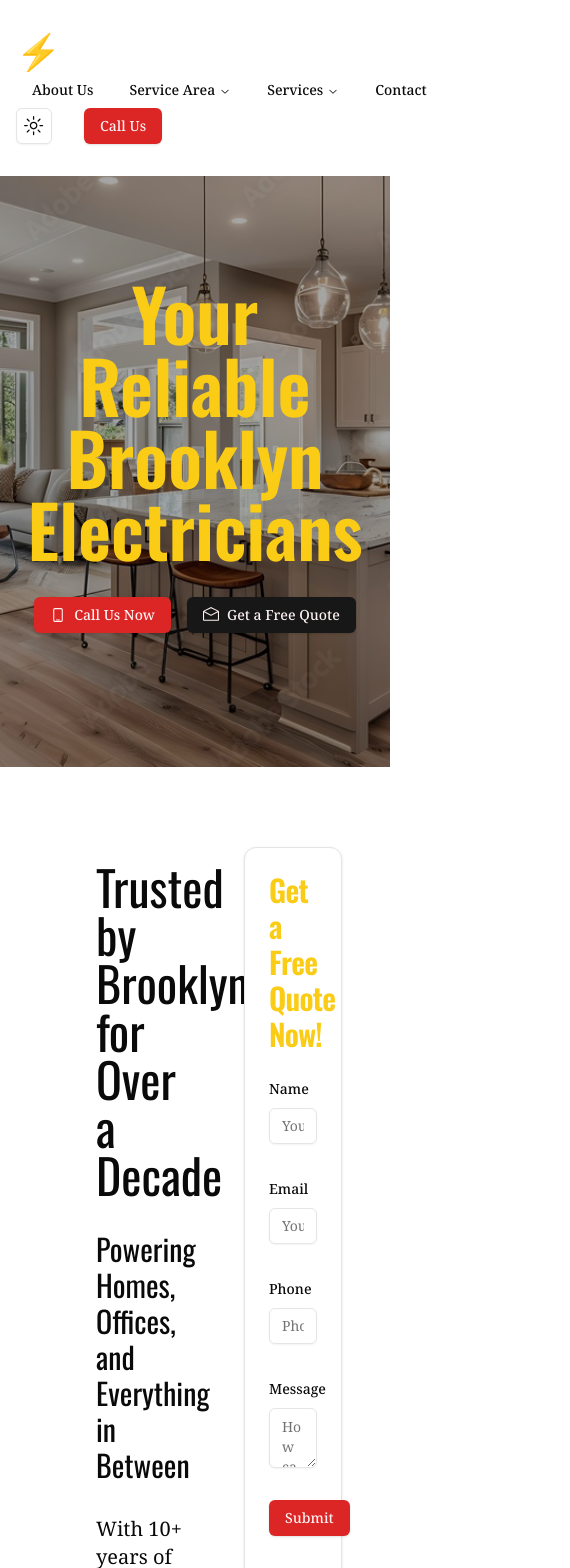
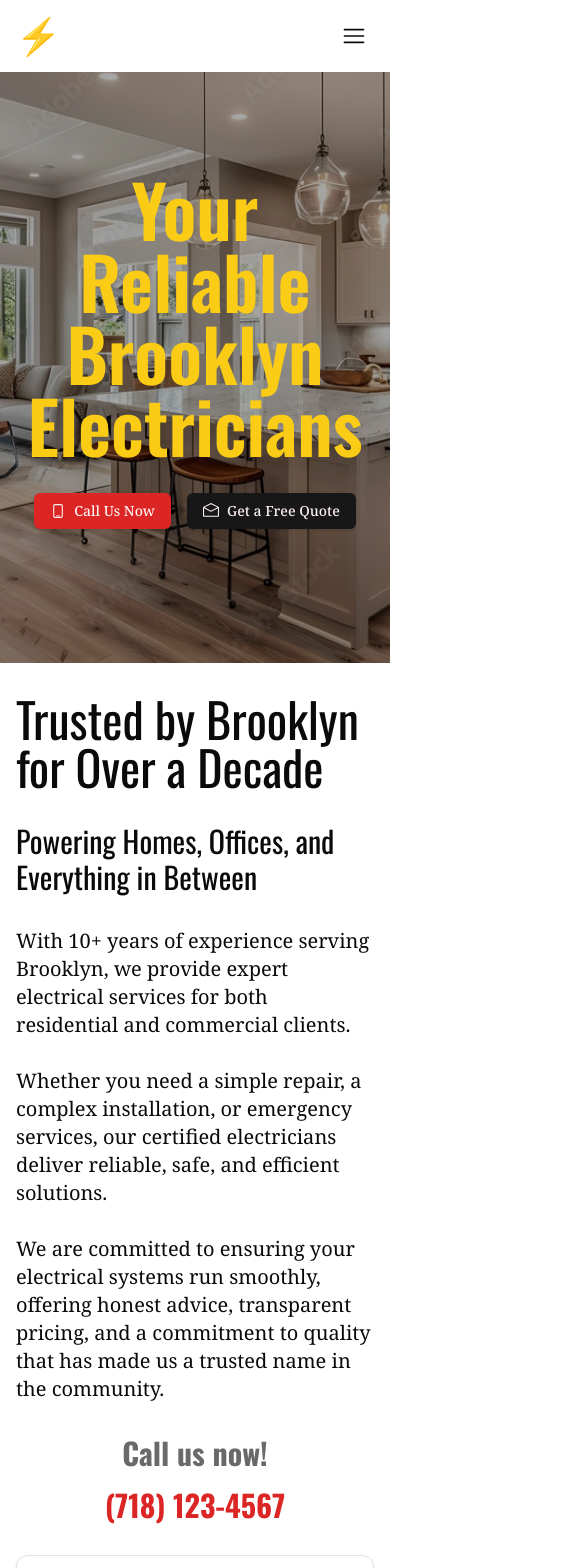
Before and after one commit to aut0maat10/e-sauna-template-a, a Next.js app: page / in a window 390 px wide. Shown: the top 1568 px of the page, 570 px wide, since content can reach past the window. Built offline with nearby package versions, Linux system fonts and the light colour scheme.

Commit message:
responsive front page

```diff
--- a/src/app/layout.tsx
+++ b/src/app/layout.tsx
@@ -1,8 +1,11 @@
+'use client'
 import { ThemeProvider } from '@/components/theme-provider'
 import { Oswald, Noto_Serif } from 'next/font/google'
 import './globals.css'
 import { NavMain } from '@/components/nav-main'
+import { NavMobile } from '@/components/nav-mobile'
 import { Footer } from '@/components/footer'
+import { useEffect, useState } from 'react'
 
 const oswald = Oswald({
   subsets: ['latin'],
@@ -17,6 +20,18 @@ const noto_serif = Noto_Serif({
 })
 
 export default function RootLayout({ children }: RootLayoutProps) {
+  const [isMobile, setIsMobile] = useState(false)
+
+  useEffect(() => {
+    const handleResize = () => {
+      setIsMobile(window.innerWidth < 768) // Adjust breakpoint as needed
+    }
+
+    handleResize() // Check on initial render
+    window.addEventListener('resize', handleResize)
+    return () => window.removeEventListener('resize', handleResize)
+  }, [])
+
   return (
     <>
       <html
@@ -36,7 +51,7 @@ export default function RootLayout({ children }: RootLayoutProps) {
             enableSystem
             disableTransitionOnChange
           >
-            <NavMain />
+            {isMobile ? <NavMobile /> : <NavMain />}
             {children}
             <Footer />
           </ThemeProvider>
--- a/src/app/services/electrical-repairs/page.tsx
+++ b/src/app/services/electrical-repairs/page.tsx
@@ -5,7 +5,7 @@ import Image from 'next/image'
 
 const ElectricalRepairs: React.FC = () => {
   return (
-    <div className="container mx-auto px-4 py-6 flex flex-col justify-center items-center">
+    <div className="container md:mx-auto md:px-4 py-6 flex flex-col justify-center items-center">
       <div className="mb-12 text-center">
         <h1 className="mb-4 text-4xl font-bold">Electrical Repairs</h1>
         <p className="mx-auto max-w-5xl text-lg text-muted-foreground">
--- a/src/components/hero-full.tsx
+++ b/src/components/hero-full.tsx
@@ -1,5 +1,6 @@
 import Image from 'next/image'
 import { Button } from './ui/button'
+import Link from 'next/link'
 import { EnvelopeOpenIcon, MobileIcon } from '@radix-ui/react-icons'
 // import { ContactForm } from './contact-form'
 // import {
@@ -34,10 +35,12 @@ export function HeroFull() {
               <MobileIcon className="mr-2 h-4 w-4" />
               Call Us Now
             </Button>
-            <Button className="bg-secondary-foreground dark:bg-secondary">
-              <EnvelopeOpenIcon className="mr-2 h-4 w-4" />
-              Get a Free Quote
-            </Button>
+            <Link href="/contact">
+              <Button className="bg-secondary-foreground dark:bg-secondary">
+                <EnvelopeOpenIcon className="mr-2 h-4 w-4" />
+                Get a Free Quote
+              </Button>
+            </Link>
           </div>
         </div>
       </div>
--- /dev/null
+++ b/src/components/nav-mobile.tsx
@@ -0,0 +1,71 @@
+'use client'
+
+import * as React from 'react'
+import Link from 'next/link'
+import { ModeToggle } from './mode-toggle'
+import * as DropdownMenu from '@radix-ui/react-dropdown-menu'
+import { HamburgerMenuIcon, Cross2Icon } from '@radix-ui/react-icons'
+
+export function NavMobile() {
+  const [isMenuOpen, setIsMenuOpen] = React.useState(false)
+
+  return (
+    <div className="flex justify-between items-center py-4 px-4">
+      {/* Logo */}
+      <Link href="/" className="text-4xl">
+        ⚡
+      </Link>
+
+      {/* Hamburger Menu */}
+      <DropdownMenu.Root open={isMenuOpen} onOpenChange={setIsMenuOpen}>
+        <DropdownMenu.Trigger asChild>
+          <button
+            className="p-2 rounded-md focus:outline-none focus:ring-2 focus:ring-offset-2 focus:ring-accent"
+            aria-label="Toggle Menu"
+          >
+            {isMenuOpen ? (
+              <Cross2Icon className="h-6 w-6" />
+            ) : (
+              <HamburgerMenuIcon className="h-6 w-6" />
+            )}
+          </button>
+        </DropdownMenu.Trigger>
+
+        <DropdownMenu.Content
+          className="absolute top-16 right-4 bg-white shadow-lg rounded-md w-64 z-50 p-2"
+          sideOffset={5}
+        >
+          <DropdownMenu.Item asChild>
+            <Link
+              href="/about"
+              className="block px-4 py-2 hover:bg-gray-100 rounded-md"
+            >
+              About Us
+            </Link>
+          </DropdownMenu.Item>
+          <DropdownMenu.Item asChild>
+            <Link
+              href="/services"
+              className="block px-4 py-2 hover:bg-gray-100 rounded-md"
+            >
+              Services
+            </Link>
+          </DropdownMenu.Item>
+          <DropdownMenu.Item asChild>
+            <Link
+              href="/contact"
+              className="block px-4 py-2 hover:bg-gray-100 rounded-md"
+            >
+              Contact
+            </Link>
+          </DropdownMenu.Item>
+          <DropdownMenu.Item asChild>
+            <div className="px-4 py-2">
+              <ModeToggle />
+            </div>
+          </DropdownMenu.Item>
+        </DropdownMenu.Content>
+      </DropdownMenu.Root>
+    </div>
+  )
+}
--- a/src/components/review-carousel.tsx
+++ b/src/components/review-carousel.tsx
@@ -20,7 +20,7 @@ import testimonials from '@/lib/testimonials'
 export default function ReviewCarousel() {
   const [rating, setRating] = useState(5)
   return (
-    <div className="flex items-center p-28 gap-4 w-full container">
+    <div className="flex flex-col lg:flex-row items-center p-14 lg:p-28 gap-4 w-full container">
       <div className="mr-12">
         <h3 className="text-5xl text-yellow-500">
           What our customers
--- a/src/components/services-section.tsx
+++ b/src/components/services-section.tsx
@@ -67,7 +67,7 @@ const servicesCards = [
 export function ServicesSection({ className, ...props }: CardProps) {
   return (
     <div className="container flex flex-col items-center">
-      <div className="flex flex-col lg:flex-row items-start max-w-6xl p-8">
+      <div className="flex flex-col lg:flex-row items-start max-w-6xl p-4 md:p-8">
         <div className="lg:w-1/2 lg:pr-8">
           <h2 className="text-5xl my-8 text-yellow-400">
             Our Electrical Services
@@ -92,11 +92,15 @@ export function ServicesSection({ className, ...props }: CardProps) {
         </div>
       </div>
       <div className="flex flex-col justify-center">
-        <div className="container flex flex-wrap gap-8 h-full mx-12 px-12 items-center">
+        <div
+          className="container flex flex-wrap gap-8 h-full md:mx-12 md:px-12 justify-center md:justify-start items-stretch"
+        >
           {servicesCards.map(service => (
             <Card
               key={service.title}
-              className={cn('w-[380px] basis-full max-w-72 flex flex-col')}
+              className={cn(
+                'w-[380px] basis-full max-w-72 flex flex-col'
+              )}
               {...props}
             >
               <CardHeader>
--- a/src/components/value-proposition.tsx
+++ b/src/components/value-proposition.tsx
@@ -10,8 +10,8 @@ import {
 
 export function ValueProposition() {
   return (
-    <div className="container flex p-12 mt-8">
-      <div className="flex flex-col w-2/3 px-12">
+    <div className="container flex flex-col md:flex-row p-4 md:p-12 md:mt-8">
+      <div className="flex flex-col md:w-2/3 md:px-12">
         <div>
           <h2 className="text-5xl my-4 text-highlight-secondary">
             Trusted by Brooklyn for Over a Decade
@@ -39,7 +39,7 @@ export function ValueProposition() {
           <h3 className="text-3xl font-bold text-primary">(718) 123-4567</h3>
         </div>
       </div>
-      <div className="flex flex-col justify-center items-end w-1/3 h-full z-50">
+      <div className="flex flex-col justify-center items-end md:w-1/3 h-full z-50 mt-8">
         <Card className="w-full">
           <CardHeader>
             <CardTitle className="text-3xl text-yellow-400">
```
